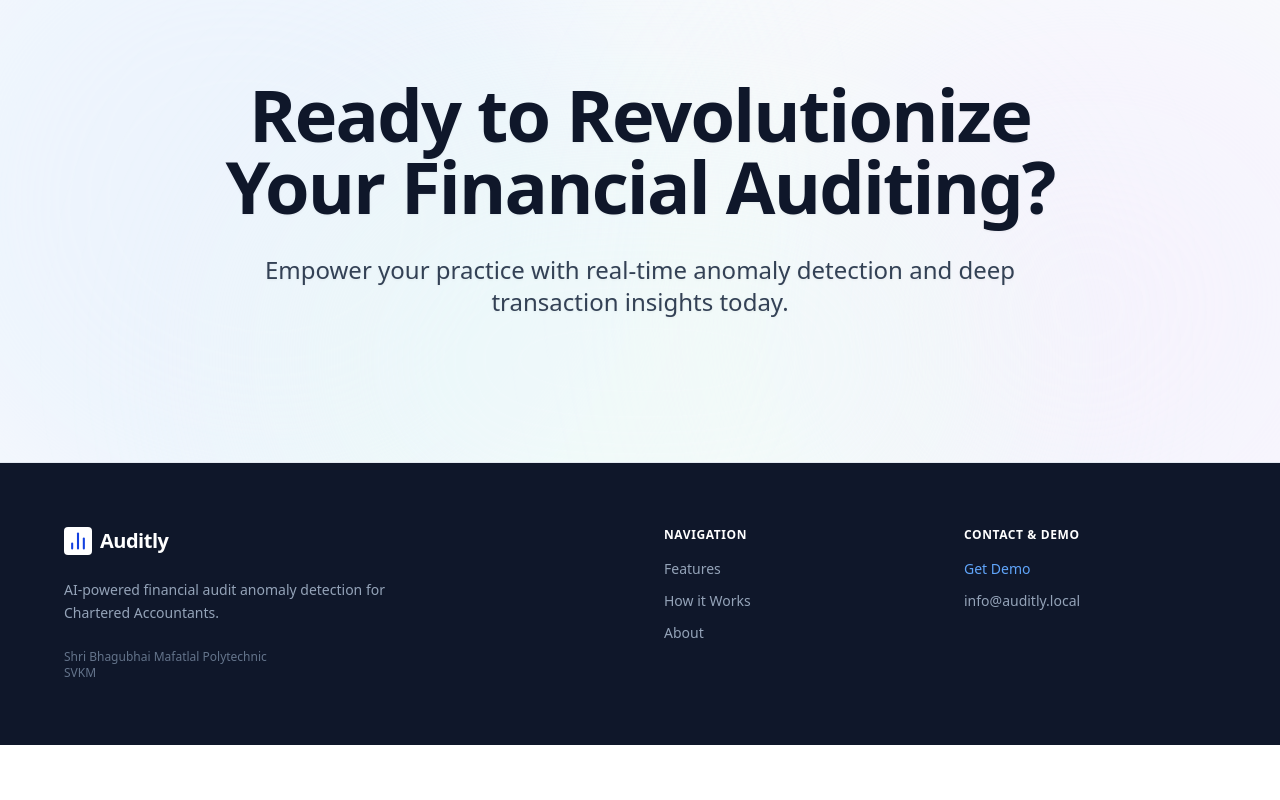
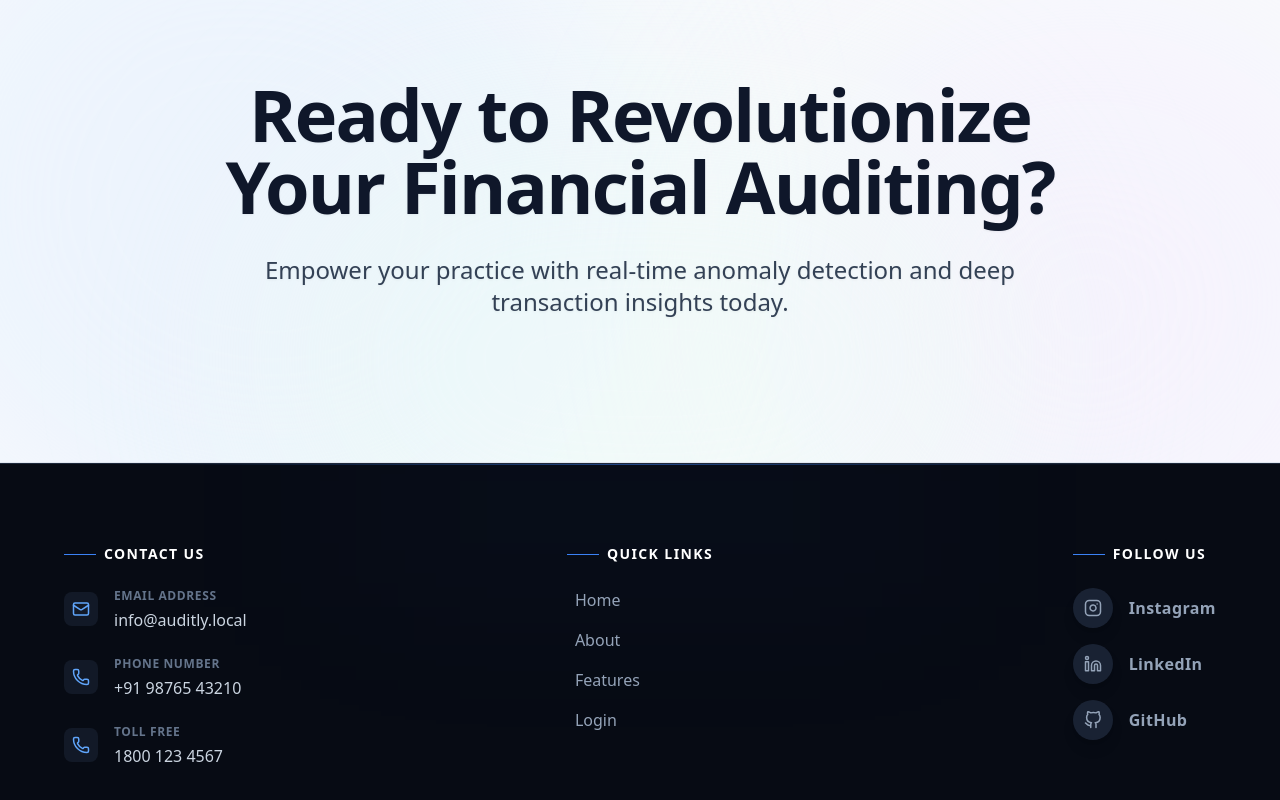
Before and after one commit to Rudra070509/Auditly, a React (Vite) app in the folder frontend/: page / in a window 1280 px wide. Shown: the part 3173-3973 px from the top of the page. Before the commit the page ends 3918 px from the top, so only its background shows below. Built offline with nearby package versions, Linux system fonts and the light colour scheme.

Commit message:
Save current UI state before professional redesign

```diff
--- a/frontend/src/App.jsx
+++ b/frontend/src/App.jsx
@@ -1,5 +1,5 @@
 import React, { useState, useCallback, useEffect } from 'react';
-import { UploadCloud, CheckCircle, BarChart2, ShieldAlert, FileText, Zap, Play, ArrowRight, ArrowUp, Server, Shield, Search, Eye } from 'lucide-react';
+import { UploadCloud, CheckCircle, BarChart2, ShieldAlert, FileText, Zap, Play, ArrowRight, ArrowUp, Server, Shield, Search, Eye, Mail, Phone, ChevronRight } from 'lucide-react';
 import { useDropzone } from 'react-dropzone';
 import Login from './Login';
 
@@ -633,39 +633,106 @@ export default function App() {
         </section>
 
         {/* Footer */}
-        <footer className="bg-slate-900 text-slate-400 py-16 px-8">
-        <div className="max-w-6xl mx-auto grid grid-cols-1 md:grid-cols-4 gap-12">
-          <div className="col-span-1 md:col-span-2">
-            <div className="flex items-center space-x-2 text-white mb-6">
-              <div className="bg-white p-1 rounded min-w-max text-brand-blue">
-                <BarChart2 size={20} strokeWidth={2.5} />
-              </div>
-              <span className="text-xl font-bold tracking-tight">Auditly</span>
-            </div>
-            <p className="text-sm max-w-sm leading-relaxed mb-6">
-              AI-powered financial audit anomaly detection for Chartered Accountants.
-            </p>
-            <div className="text-xs text-slate-500">
-              Shri Bhagubhai Mafatlal Polytechnic<br />
-              SVKM
-            </div>
-          </div>
+        <footer className="relative bg-[#070b14] text-slate-300 pt-20 pb-12 px-8 border-t border-slate-800 overflow-hidden">
+        {/* Subtle background glow */}
+        <div className="absolute top-0 left-1/2 -translate-x-1/2 w-3/4 h-px bg-gradient-to-r from-transparent via-blue-500/50 to-transparent"></div>
+        <div className="absolute top-0 left-1/2 -translate-x-1/2 w-1/2 h-24 bg-blue-500/5 blur-[100px] pointer-events-none"></div>
 
-          <div>
-            <h4 className="text-white font-bold mb-4 uppercase tracking-wider text-xs">Navigation</h4>
-            <ul className="space-y-3 text-sm">
-              <li><a href="#features" className="hover:text-white transition-colors">Features</a></li>
-              <li><a href="#how-it-works" className="hover:text-white transition-colors">How it Works</a></li>
-              <li><a href="#about" className="hover:text-white transition-colors">About</a></li>
+        <div className="max-w-6xl mx-auto grid grid-cols-1 md:grid-cols-3 gap-16 relative z-10">
+          {/* Contact Us */}
+          <div className="space-y-6">
+            <h4 className="text-white font-bold tracking-widest text-sm flex items-center gap-2">
+              <span className="w-8 h-px bg-blue-500"></span> CONTACT US
+            </h4>
+            <ul className="space-y-6 text-sm">
+              <li className="flex items-start gap-4 group">
+                <div className="mt-1 p-2 rounded-lg bg-slate-800/50 text-blue-400 group-hover:bg-blue-500 group-hover:text-white transition-colors">
+                  <Mail size={18} />
+                </div>
+                <div>
+                  <div className="text-slate-500 text-xs font-semibold uppercase tracking-wider mb-1">Email Address</div>
+                  <a href="mailto:info@auditly.local" className="text-slate-300 hover:text-blue-400 font-medium transition-colors text-base">info@auditly.local</a>
+                </div>
+              </li>
+              <li className="flex items-start gap-4 group">
+                <div className="mt-1 p-2 rounded-lg bg-slate-800/50 text-blue-400 group-hover:bg-blue-500 group-hover:text-white transition-colors">
+                  <Phone size={18} />
+                </div>
+                <div>
+                  <div className="text-slate-500 text-xs font-semibold uppercase tracking-wider mb-1">Phone Number</div>
+                  <a href="tel:+919876543210" className="text-slate-300 hover:text-blue-400 font-medium transition-colors text-base">+91 98765 43210</a>
+                </div>
+              </li>
+              <li className="flex items-start gap-4 group">
+                <div className="mt-1 p-2 rounded-lg bg-slate-800/50 text-blue-400 group-hover:bg-blue-500 group-hover:text-white transition-colors">
+                  <Phone size={18} />
+                </div>
+                <div>
+                  <div className="text-slate-500 text-xs font-semibold uppercase tracking-wider mb-1">Toll Free</div>
+                  <a href="tel:18001234567" className="text-slate-300 hover:text-blue-400 font-medium transition-colors text-base">1800 123 4567</a>
+                </div>
+              </li>
             </ul>
           </div>
 
-          <div>
-            <h4 className="text-white font-bold mb-4 uppercase tracking-wider text-xs">Contact & Demo</h4>
-            <ul className="space-y-3 text-sm">
-              <li><a href="#" className="text-blue-400 hover:text-blue-300 transition-colors">Get Demo</a></li>
-              <li><a href="mailto:info@auditly.local" className="hover:text-white transition-colors">info@auditly.local</a></li>
+          {/* Quick Links */}
+          <div className="md:mx-auto space-y-6">
+            <h4 className="text-white font-bold tracking-widest text-sm flex items-center gap-2">
+              <span className="w-8 h-px bg-blue-500"></span> QUICK LINKS
+            </h4>
+            <ul className="space-y-4 text-base font-medium">
+              <li>
+                <a href="#home" className="group flex items-center text-slate-400 hover:text-white transition-colors">
+                  <ChevronRight size={16} className="text-blue-500 opacity-0 -ml-4 group-hover:opacity-100 group-hover:ml-0 transition-all mr-2" />
+                  <span className="group-hover:translate-x-1 transition-transform">Home</span>
+                </a>
+              </li>
+              <li>
+                <a href="#about" className="group flex items-center text-slate-400 hover:text-white transition-colors">
+                  <ChevronRight size={16} className="text-blue-500 opacity-0 -ml-4 group-hover:opacity-100 group-hover:ml-0 transition-all mr-2" />
+                  <span className="group-hover:translate-x-1 transition-transform">About</span>
+                </a>
+              </li>
+              <li>
+                <a href="#features" className="group flex items-center text-slate-400 hover:text-white transition-colors">
+                  <ChevronRight size={16} className="text-blue-500 opacity-0 -ml-4 group-hover:opacity-100 group-hover:ml-0 transition-all mr-2" />
+                  <span className="group-hover:translate-x-1 transition-transform">Features</span>
+                </a>
+              </li>
+              <li>
+                <button onClick={() => setShowLogin(true)} className="group flex items-center text-slate-400 hover:text-white transition-colors">
+                  <ChevronRight size={16} className="text-blue-500 opacity-0 -ml-4 group-hover:opacity-100 group-hover:ml-0 transition-all mr-2" />
+                  <span className="group-hover:translate-x-1 transition-transform">Login</span>
+                </button>
+              </li>
             </ul>
+          </div>
+
+          {/* Follow Us */}
+          <div className="md:ml-auto space-y-6">
+            <h4 className="text-white font-bold tracking-widest text-sm flex items-center gap-2">
+              <span className="w-8 h-px bg-blue-500"></span> FOLLOW US
+            </h4>
+            <div className="flex flex-col space-y-4">
+              <a href="#" className="group flex items-center gap-4 text-slate-400 hover:text-white transition-all hover:translate-x-2">
+                <div className="w-10 h-10 rounded-full bg-slate-800/80 flex items-center justify-center group-hover:bg-gradient-to-tr from-pink-500 to-orange-400 group-hover:text-white transition-all shadow-lg">
+                  <svg xmlns="http://www.w3.org/2000/svg" width="18" height="18" viewBox="0 0 24 24" fill="none" stroke="currentColor" strokeWidth="2" strokeLinecap="round" strokeLinejoin="round"><rect x="2" y="2" width="20" height="20" rx="5" ry="5"></rect><path d="M16 11.37A4 4 0 1 1 12.63 8 4 4 0 0 1 16 11.37z"></path><line x1="17.5" y1="6.5" x2="17.51" y2="6.5"></line></svg>
+                </div>
+                <span className="font-semibold tracking-wide">Instagram</span>
+              </a>
+              <a href="#" className="group flex items-center gap-4 text-slate-400 hover:text-white transition-all hover:translate-x-2">
+                <div className="w-10 h-10 rounded-full bg-slate-800/80 flex items-center justify-center group-hover:bg-[#0A66C2] group-hover:text-white transition-all shadow-lg">
+                  <svg xmlns="http://www.w3.org/2000/svg" width="18" height="18" viewBox="0 0 24 24" fill="none" stroke="currentColor" strokeWidth="2" strokeLinecap="round" strokeLinejoin="round"><path d="M16 8a6 6 0 0 1 6 6v7h-4v-7a2 2 0 0 0-2-2 2 2 0 0 0-2 2v7h-4v-7a6 6 0 0 1 6-6z"></path><rect x="2" y="9" width="4" height="12"></rect><circle cx="4" cy="4" r="2"></circle></svg>
+                </div>
+                <span className="font-semibold tracking-wide">LinkedIn</span>
+              </a>
+              <a href="#" className="group flex items-center gap-4 text-slate-400 hover:text-white transition-all hover:translate-x-2">
+                <div className="w-10 h-10 rounded-full bg-slate-800/80 flex items-center justify-center group-hover:bg-white group-hover:text-black transition-all shadow-lg">
+                  <svg xmlns="http://www.w3.org/2000/svg" width="18" height="18" viewBox="0 0 24 24" fill="none" stroke="currentColor" strokeWidth="2" strokeLinecap="round" strokeLinejoin="round"><path d="M9 19c-5 1.5-5-2.5-7-3m14 6v-3.87a3.37 3.37 0 0 0-.94-2.61c3.14-.35 6.44-1.54 6.44-7A5.44 5.44 0 0 0 20 4.77 5.07 5.07 0 0 0 19.91 1S18.73.65 16 2.48a13.38 13.38 0 0 0-7 0C6.27.65 5.09 1 5.09 1A5.07 5.07 0 0 0 5 4.77a5.44 5.44 0 0 0-1.5 3.78c0 5.42 3.3 6.61 6.44 7A3.37 3.37 0 0 0 9 18.13V22"></path></svg>
+                </div>
+                <span className="font-semibold tracking-wide">GitHub</span>
+              </a>
+            </div>
           </div>
         </div>
       </footer>
```
